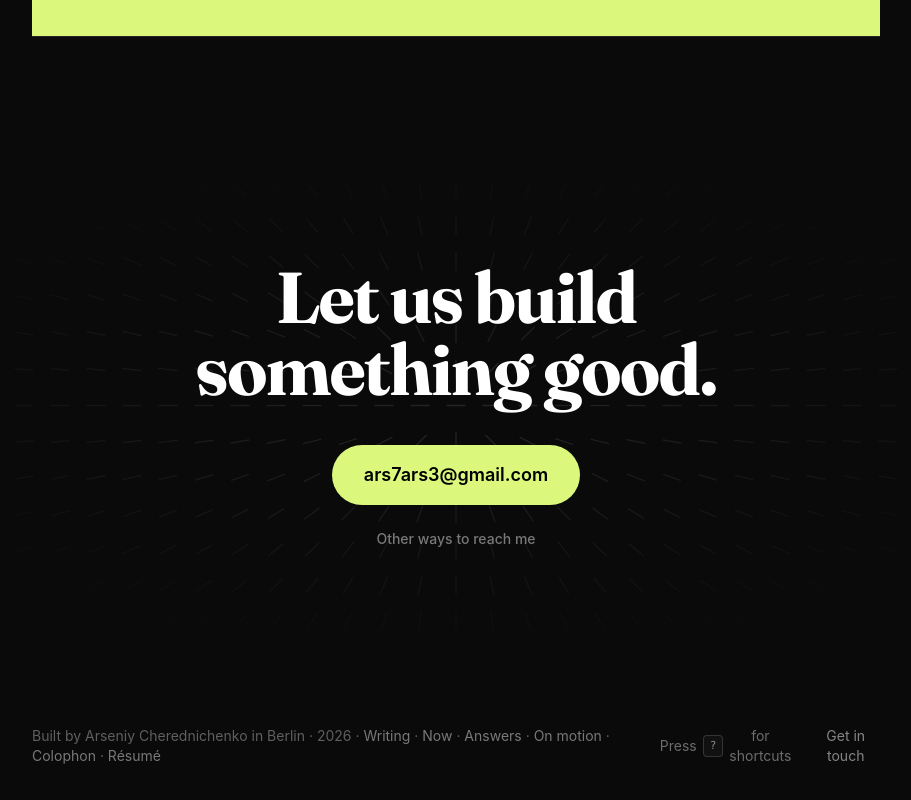
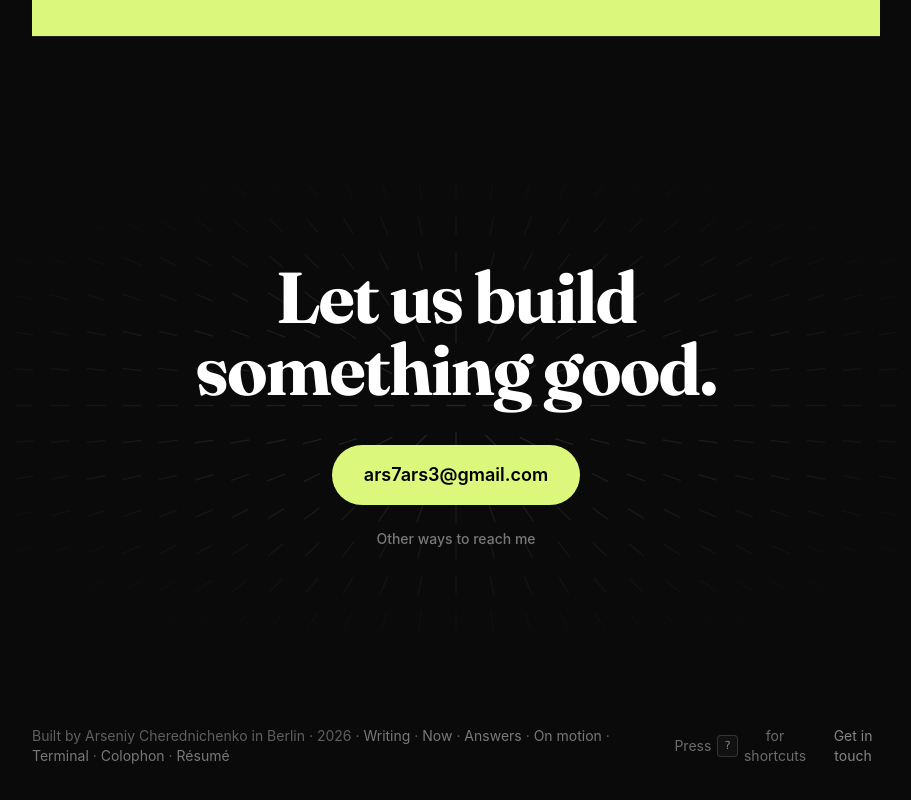
Before and after one commit to ArseniyCherednichenko/portfolio, a React (Vite) app: page / in a window 1280 px wide. Shown: the part 9641-10441 px from the top of the page, without its empty margins (184-1095 px from the left). Built offline with nearby package versions, Linux system fonts and the light colour scheme.

Commit message:
Wire the Terminal into command palette, g-s chord, and the footer

```diff
--- a/src/components/CommandPalette.tsx
+++ b/src/components/CommandPalette.tsx
@@ -97,6 +97,7 @@ function Palette({ open, onClose }: { open: boolean; onClose: () => void }) {
       { id: 'answers', label: 'Answers', group: 'Pages', hint: 'questions people ask', keywords: 'answers faq questions about who what ask frequently help', run: () => go('/answers') },
       { id: 'craft', label: 'On motion', group: 'Pages', hint: 'notes on craft, playable', keywords: 'craft motion animation easing spring stagger reduced motion interactive demos notes principles', run: () => go('/craft') },
       { id: 'resume', label: 'Résumé', group: 'Pages', hint: 'one-page CV, printable', keywords: 'resume cv curriculum vitae print pdf download experience hire', run: () => go('/resume') },
+      { id: 'terminal', label: 'Terminal', group: 'Pages', hint: 'drive the site by typing', keywords: 'terminal shell command line console type cli bash prompt play interactive', run: () => go('/terminal') },
     ]
 
     const projects: Command[] = PROJECTS.filter((p) => !p.soon).map((p) => ({
--- a/src/components/Keyboard.tsx
+++ b/src/components/Keyboard.tsx
@@ -43,6 +43,7 @@ export const GO_TARGETS: GoTarget[] = [
   { key: 'q', to: '/answers', label: 'Answers' },
   { key: 'm', to: '/craft', label: 'On motion' },
   { key: 'r', to: '/resume', label: 'Résumé' },
+  { key: 's', to: '/terminal', label: 'Terminal' },
 ]
 
 const CHORD_WINDOW_MS = 1400
--- a/src/components/Layout.tsx
+++ b/src/components/Layout.tsx
@@ -112,6 +112,13 @@ function SiteFooter() {
         </Link>
         {' · '}
         <Link
+          to="/terminal"
+          className="text-white/45 underline-offset-4 transition-colors hover:text-[#DCF87C] hover:underline"
+        >
+          Terminal
+        </Link>
+        {' · '}
+        <Link
           to="/colophon"
           className="text-white/45 underline-offset-4 transition-colors hover:text-[#DCF87C] hover:underline"
         >
```
